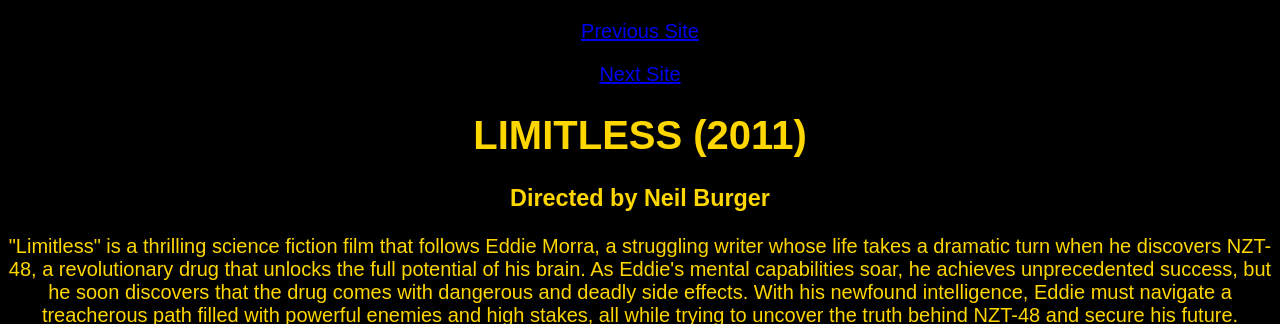
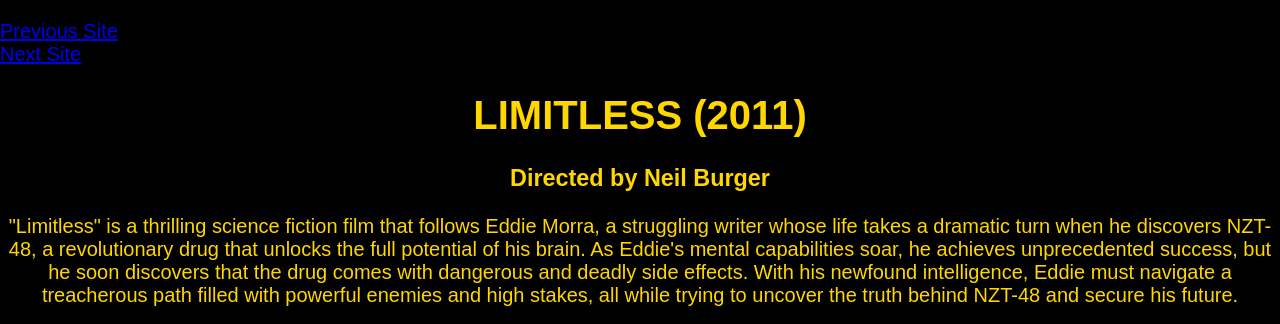
Before and after one commit to pamelaiman/Limitless-Project, a plain HTML site: page index.html in a window 1280 px wide. Shown: the top 324 px of the page. Drawn offline with Linux system fonts and the light colour scheme.

Commit message:
updating style for added links

```diff
--- a/index.html
+++ b/index.html
@@ -8,8 +8,8 @@
 
 <body>
   <main>
-    <p><a href="https://paul-tribute-page.netlify.app/">Previous Site</a></p>
-    <p><a href="https://sw-tribute-page.netlify.app/">Next Site</a></p>
+    <p class="links"><a href="https://paul-tribute-page.netlify.app/">Previous Site </a><br>
+      <a href="https://sw-tribute-page.netlify.app/">Next Site</a></p>
     <h1>LIMITLESS (2011)</h1>
     <h3>Directed by Neil Burger</h3>
     <p>"Limitless" is a thrilling science fiction film that follows Eddie Morra, a struggling writer whose life takes a
--- a/style.css
+++ b/style.css
@@ -28,3 +28,8 @@
   color: black;
   font-style: oblique;
 }
+
+.links {
+  text-align: left;
+  color: white
+}
```
